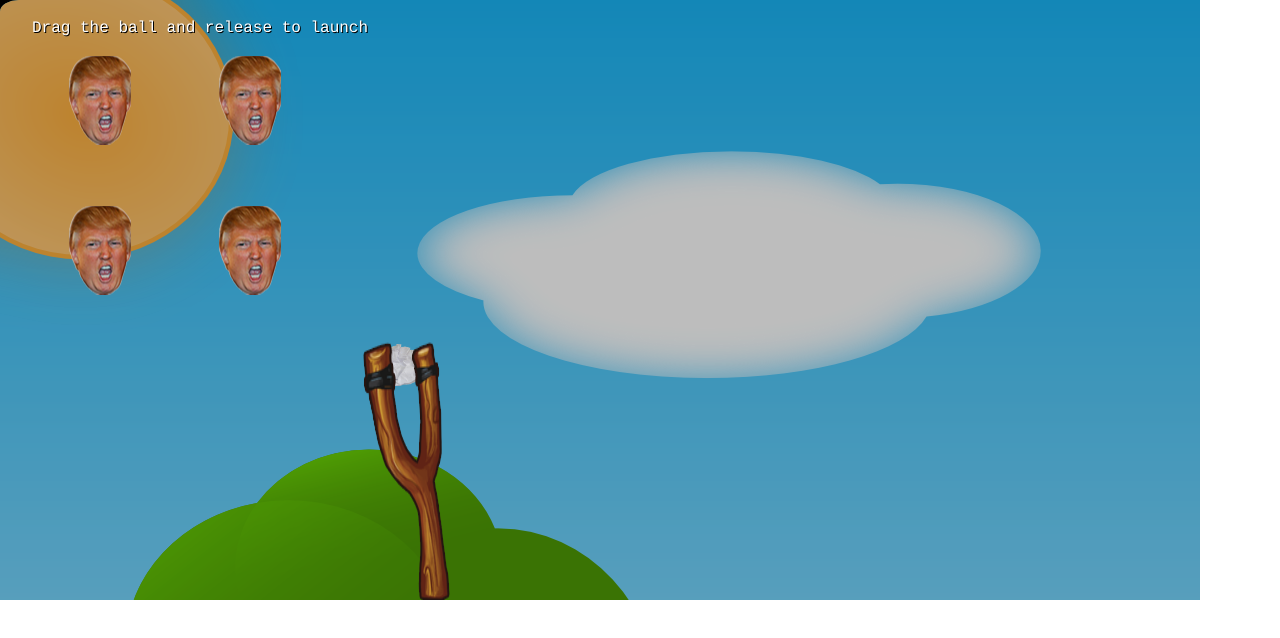
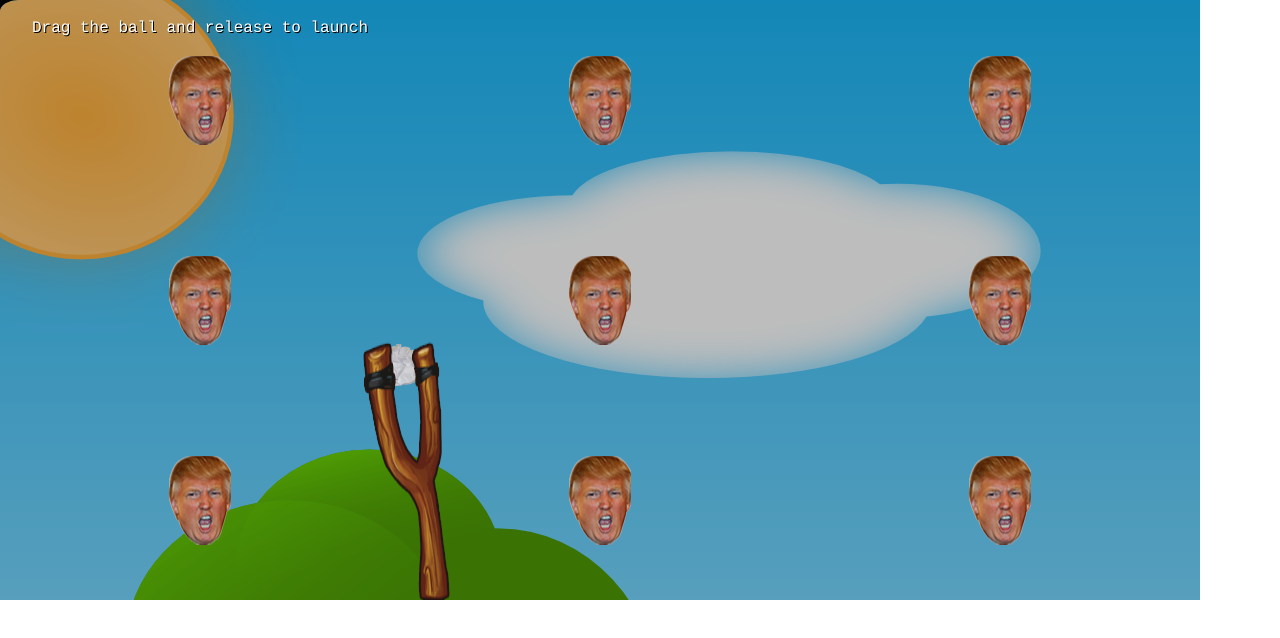
Before and after one commit to taneeya96/Great-Expectasians, a plain HTML site: page launcher_test.html in a window 1280 px wide. Drawn offline with Linux system fonts and the light colour scheme.

Commit message:
Attempted to center students.
The code goes buggy if the grid isn’t an [i,i] size. Like [2,2] works,
if it’s [2,3] it goes weird. I know this should be a straightforward
fix but my brain is fried at the moment so I can’t spot it.

```diff
--- a/launcher_test.html
+++ b/launcher_test.html
@@ -57,7 +57,7 @@ function create() {
 
     text = game.add.text(450, 16, '', { fill: '#ffffff' });
 
-    initStudents(2,2);
+    initStudents(3,3);
 
     //  This creates a simple sprite that is using our loaded image and
     //  displays it on-screen and assign it to a variable
@@ -129,8 +129,8 @@ students = game.add.group();
 
 for(c=0; c<columns; c++) {
 for(r=0; r<rows; r++) {
-    var studentX = r*150+100;
-    var studentY = c*150+100;
+    var studentX = r * (screenwidth/columns) + ((screenwidth/columns)/2);
+    var studentY = c * (screenheight/rows) + ((screenheight/rows)/2);
     newstudent = game.add.sprite(studentX, studentY, 'student');
     game.physics.enable(newstudent, Phaser.Physics.ARCADE);
     newstudent.body.immovable = true;
```
